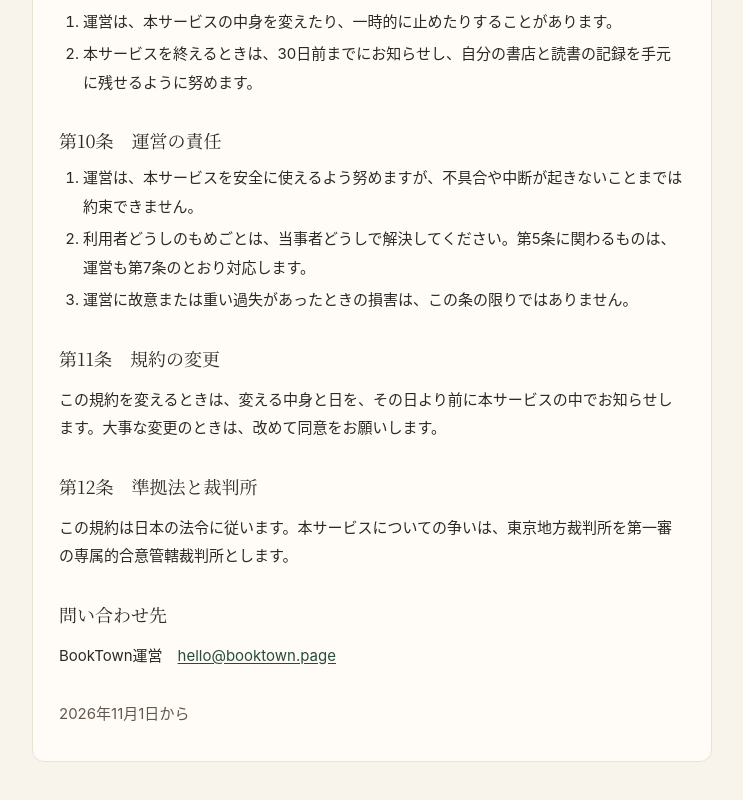
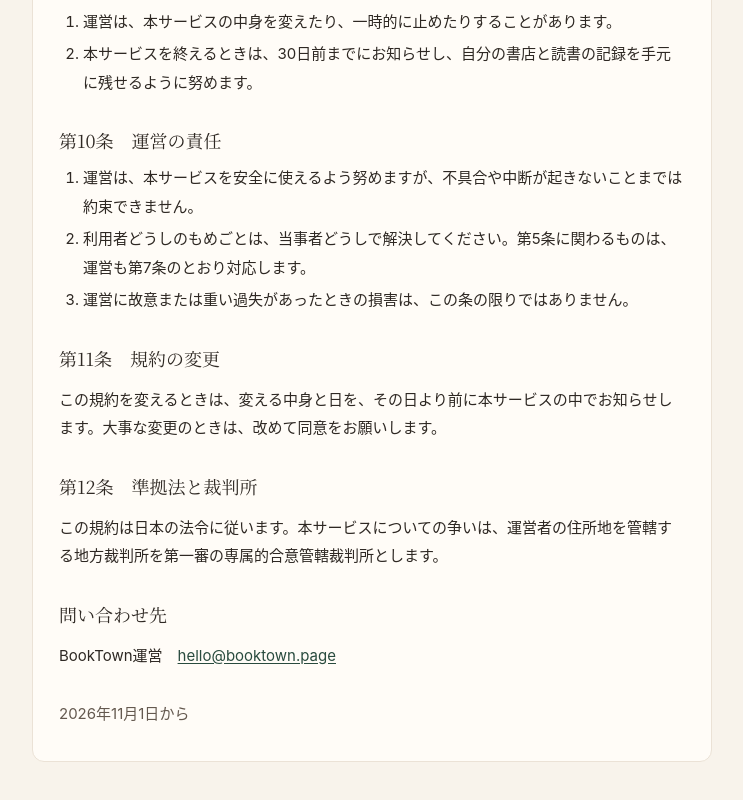
Before and after one commit to mitsuakisudo2-dot/book-town, a Next.js app: page /terms in a window 1280 px wide. Shown: the part 2424-3224 px from the top of the page, without its empty margins (268-1011 px from the left). Built offline with nearby package versions, Linux system fonts and the light colour scheme; no server answers.

Commit message:
規約の裁判所を、名前ではなく運営者の住所地を管轄する地方裁判所と書く（管理表44）
Co-Authored-By: Claude Opus 5.5 (1M context) <noreply@anthropic.com>
Claude-Session: https://claude.ai/code/session_01CAWQZ9Fbqf6fFKUramzefT

```diff
--- a/src/components/LegalPages.tsx
+++ b/src/components/LegalPages.tsx
@@ -25,12 +25,15 @@ import "./text-page.css";
 // what is sent out of the browser in docs/開発と運用/外部サービス.md.
 
 /**
- * When these words start to apply. Until the β starts it is the day they
- * were last changed (仮, けにーさんが決める).
+ * When these words start to apply: the day they are published (けにー 10-26
+ * 02:17Z「おすすめで」; the β has no date yet). Set on the day of merging.
  */
 export const TERMS_DATE = "2026年11月1日";
-/** The court the terms name (仮, けにーさんが決める). */
-const COURT = "東京地方裁判所";
+/**
+ * The court the terms name, said by where the operator lives rather than by
+ * its name, which would tell readers where that is (けにー 10-26 02:17Z).
+ */
+const COURT = "運営者の住所地を管轄する地方裁判所";
 
 const service = NAMES.service;
 // The commission's survey of other countries' systems (個人情報保護法 28条).
```
